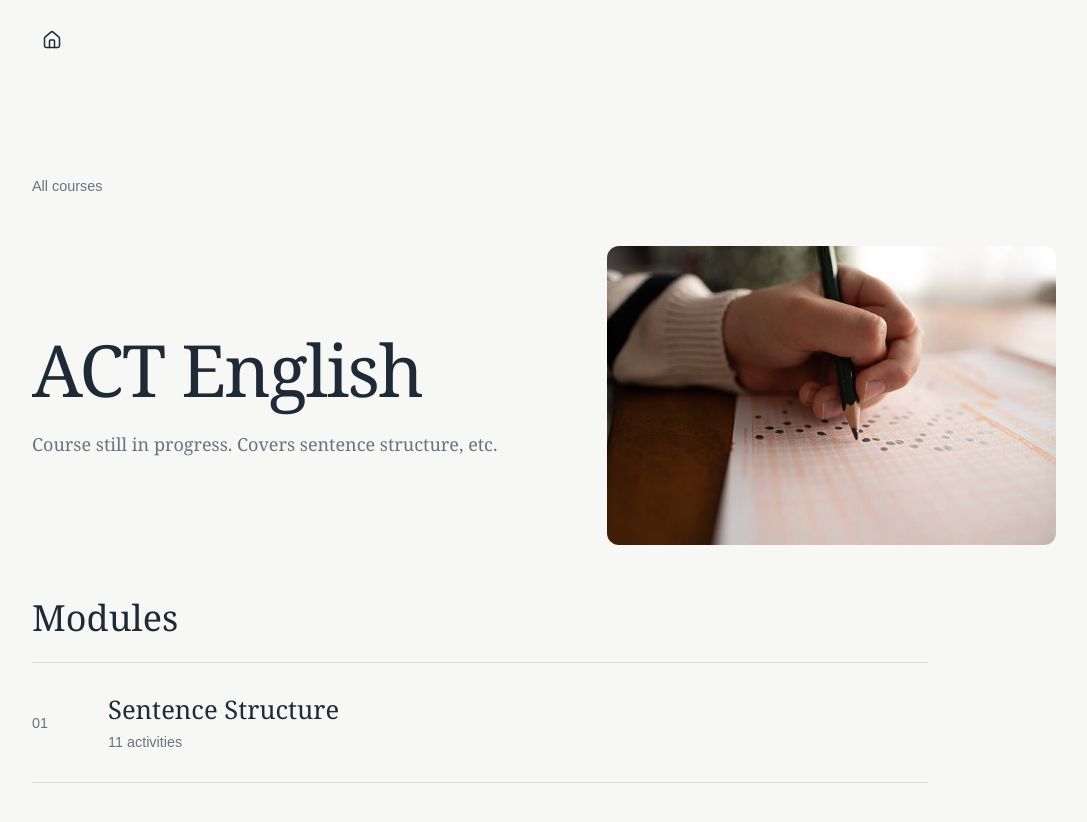
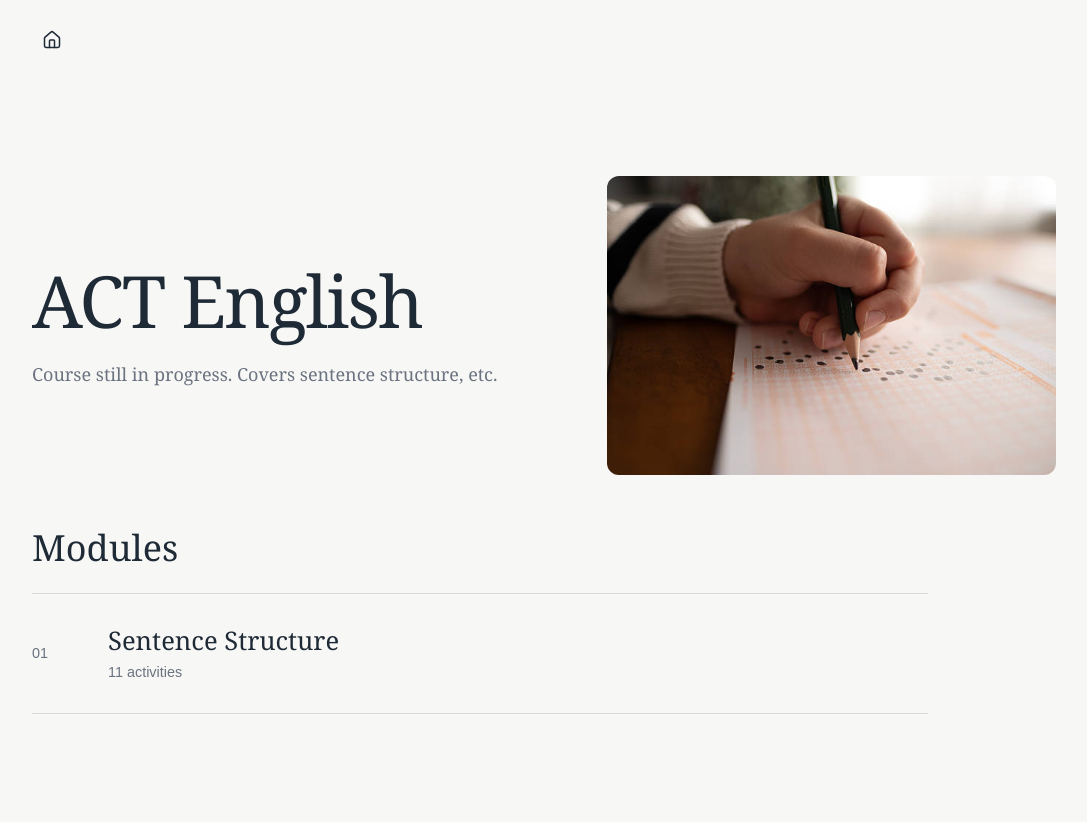
Before and after one commit to matt-mcwilliams/act-software-course, a Next.js app: page /courses/act-english in a window 1280 px wide. Shown: the top 822 px of the page, without its empty margins (96-1183 px from the left). Built offline with nearby package versions, Linux system fonts and the light colour scheme.

Commit message:
Remove All courses navigation links

```diff
--- a/src/app/courses/[courseId]/modules/[moduleId]/page.tsx
+++ b/src/app/courses/[courseId]/modules/[moduleId]/page.tsx
@@ -81,7 +81,6 @@ export default async function ModulePage({ params }: ModulePageProps) {
     <SiteShell>
       <BackNavigation
         links={[
-          { label: "All courses", href: "/" },
           { label: `${course.title} modules`, href: `/courses/${course.id}` },
         ]}
       />
--- a/src/app/courses/[courseId]/page.tsx
+++ b/src/app/courses/[courseId]/page.tsx
@@ -2,7 +2,7 @@ import type { Metadata } from "next";
 import Image from "next/image";
 import Link from "next/link";
 import { notFound } from "next/navigation";
-import { BackNavigation, SiteShell } from "@/components/course-navigation";
+import { SiteShell } from "@/components/course-navigation";
 import { getCourseById } from "@/data/course-catalog";
 
 type CoursePageProps = {
@@ -35,8 +35,6 @@ export default async function CoursePage({ params }: CoursePageProps) {
 
   return (
     <SiteShell>
-      <BackNavigation links={[{ label: "All courses", href: "/" }]} />
-
       <header
         className={
           course.coverImage
--- a/src/app/not-found.tsx
+++ b/src/app/not-found.tsx
@@ -1,5 +1,5 @@
 import type { Metadata } from "next";
-import { BackNavigation, SiteShell } from "@/components/course-navigation";
+import { SiteShell } from "@/components/course-navigation";
 
 export const metadata: Metadata = {
   title: "Page not found",
@@ -9,7 +9,6 @@ export const metadata: Metadata = {
 export default function NotFound() {
   return (
     <SiteShell>
-      <BackNavigation links={[{ label: "All courses", href: "/" }]} />
       <header className="page-intro">
         <h1 className="page-title">Page not found</h1>
         <p className="page-description">
```
